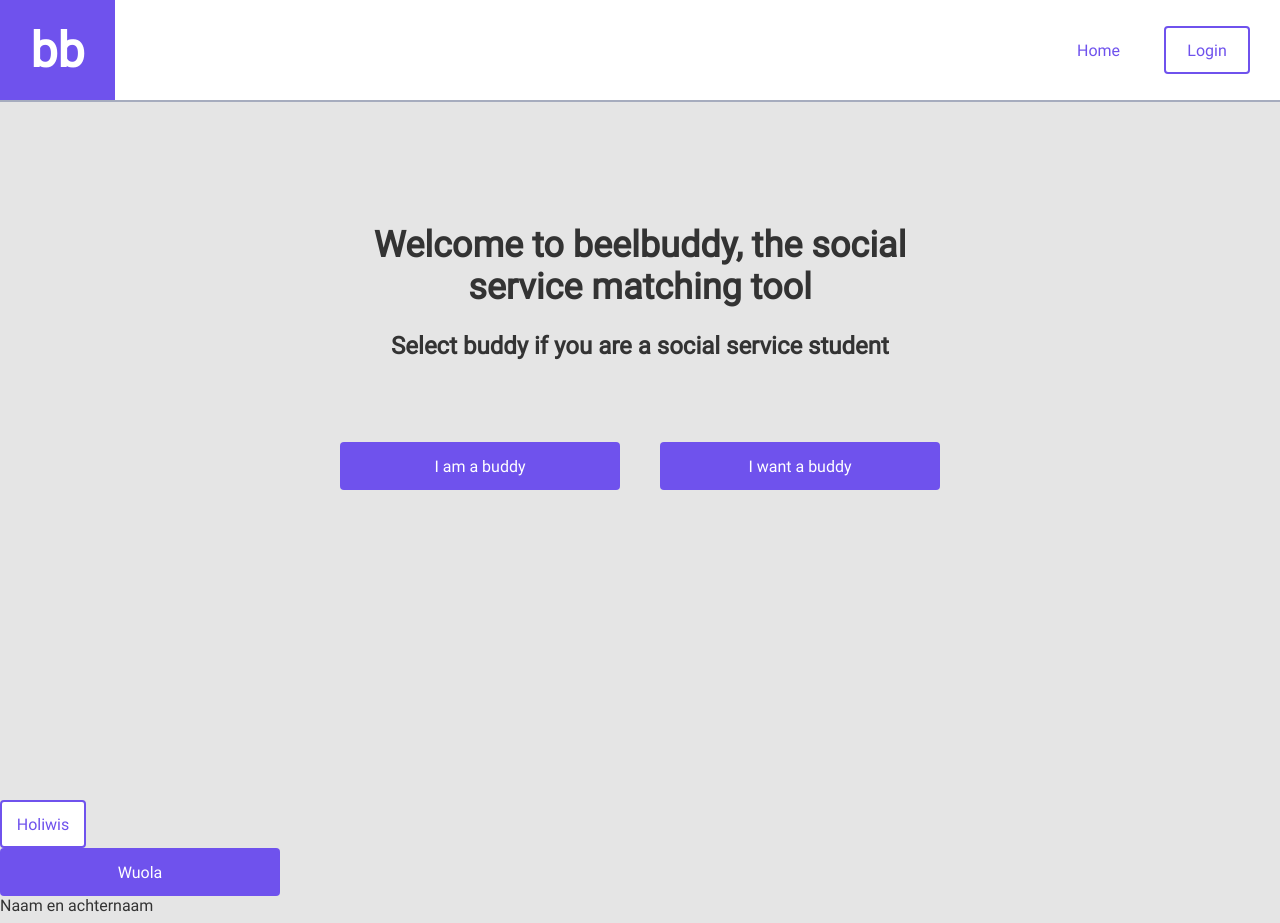
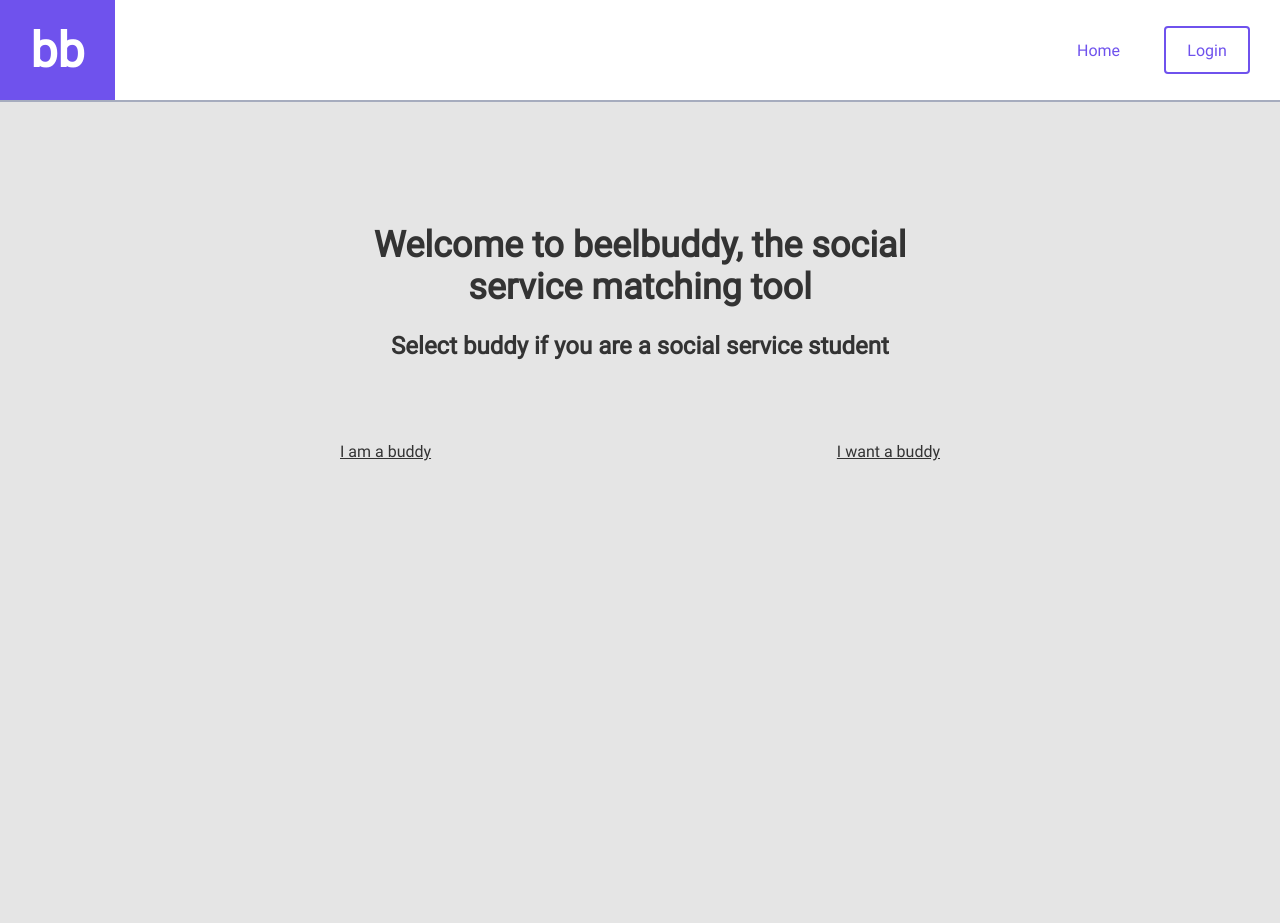
Before and after one commit to carlossanchezheil1984/Buddies-app, a React (Create React App) app: page /home in a window 1280 px wide. Shown: the top 923 px of the page. After the commit the page ends 800 px from the top, so only its background shows below. Built offline with nearby package versions, Linux system fonts and the light colour scheme.

Commit message:
react router init

```diff
--- a/package.json
+++ b/package.json
@@ -8,6 +8,7 @@
     "@testing-library/user-event": "^7.2.1",
     "react": "^16.13.1",
     "react-dom": "^16.13.1",
+    "react-router-dom": "^5.2.0",
     "react-scripts": "3.4.3"
   },
   "scripts": {
--- a/src/App.js
+++ b/src/App.js
@@ -1,11 +1,14 @@
 import React from 'react';
 import "./App.css";
-import RegisterForm from "./RegisterForm.js"
+import BuddiesForm from "./BuddiesForm";
+import RegisterForm from "./RegisterForm";
 
-import Header from "./Header.js"
-
-import Button from "./Button";
 import Homepage from './Homepage';
+import {
+  BrowserRouter as Router,
+  Switch,
+  Route
+} from 'react-router-dom';
 
 
 //Main Site
@@ -13,12 +16,17 @@ function App(){
   return(
     <div className="App">
 
-      <Homepage />
+        <Router>
+        <Switch>
+            <Route path="/home">
+              <Homepage />
+            </Route>
+            <Route path="/BuddiesForm">
+              <BuddiesForm/>
+            </Route>
 
-      <Button buttonType="small" text="Holiwis" submitBtn="true" />
-      <Button buttonType="big" text="Wuola" />
-
-      <RegisterForm />
+          </Switch>
+      </Router>
     </div>
   );
 }
--- a/src/BuddiesForm.js
+++ b/src/BuddiesForm.js
@@ -1,11 +1,14 @@
 import React from 'react';
 import './App.css';
-import RegisterForm from 'RegisterForm.js';
+import RegisterForm from './RegisterForm';
+import Header from './Header';
 
 const buddiesForm = {
 render() {
     return(
+
         <div className="container-form">
+        <Header />
         <h3> if you're a buddy register here!</h3>
         <RegisterForm />
         </div>
--- a/src/Homepage.js
+++ b/src/Homepage.js
@@ -1,6 +1,6 @@
 import React from "react";
 import Header from "./Header";
-import Button from "./Button";
+
 
 const Homepage = () => {
     return (
@@ -11,8 +11,10 @@ const Homepage = () => {
                 <h2>Select buddy if you are a social service student</h2>
 
                 <div class="homepage-button-container">
-                    <Button buttonType="big" text="I am a buddy" />
-                    <Button buttonType="big" text="I want a buddy" />
+
+                <a href="/BuddiesForm" className="button big-button">I am a buddy</a>
+                <a href="/StudentForm" className="button big-button">I want a buddy</a>
+
                 </div>
             </div>
         </div>
```
Also changed, not shown: 1 other file (tests, documents, lock files or other folders).
